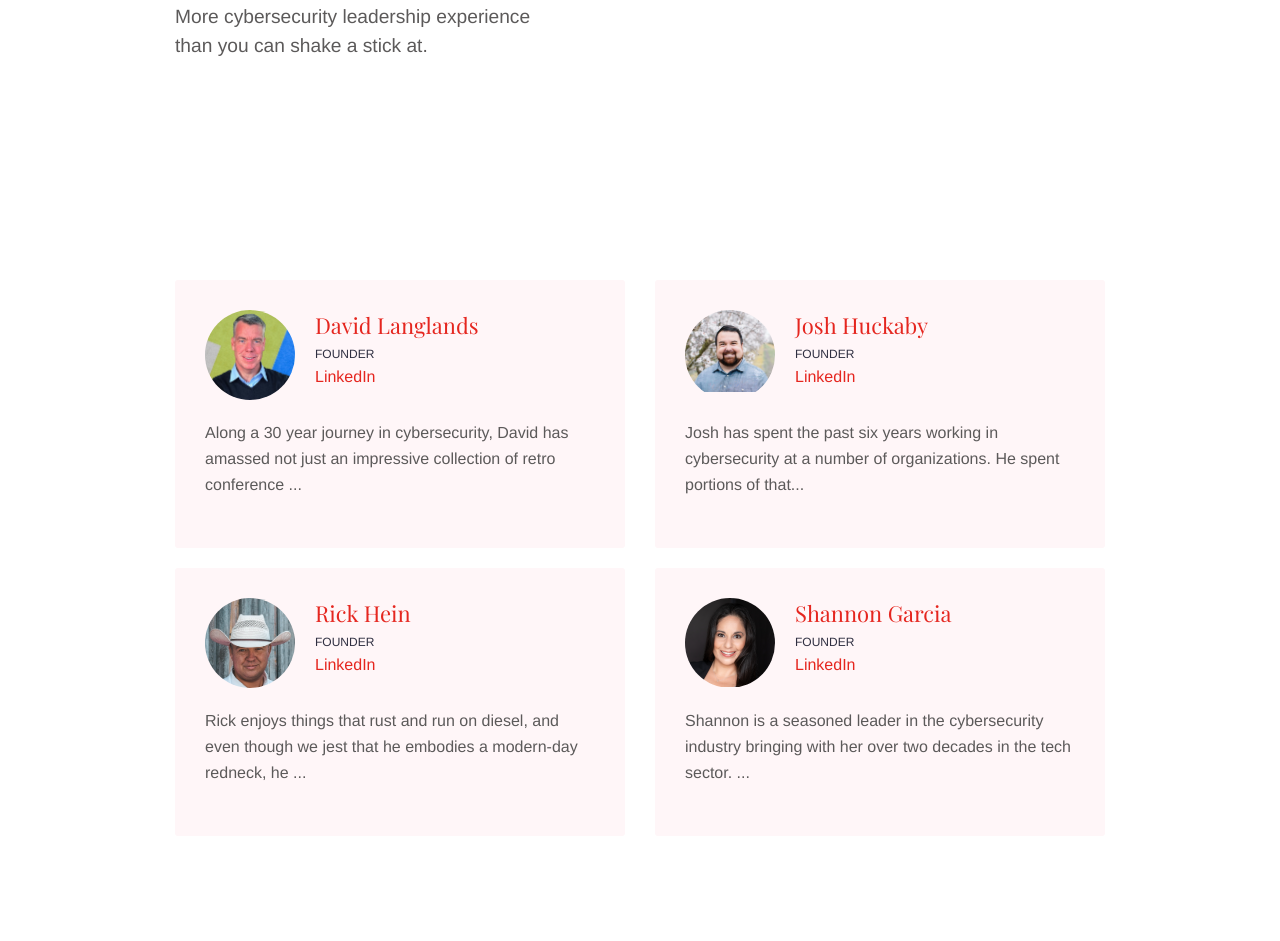
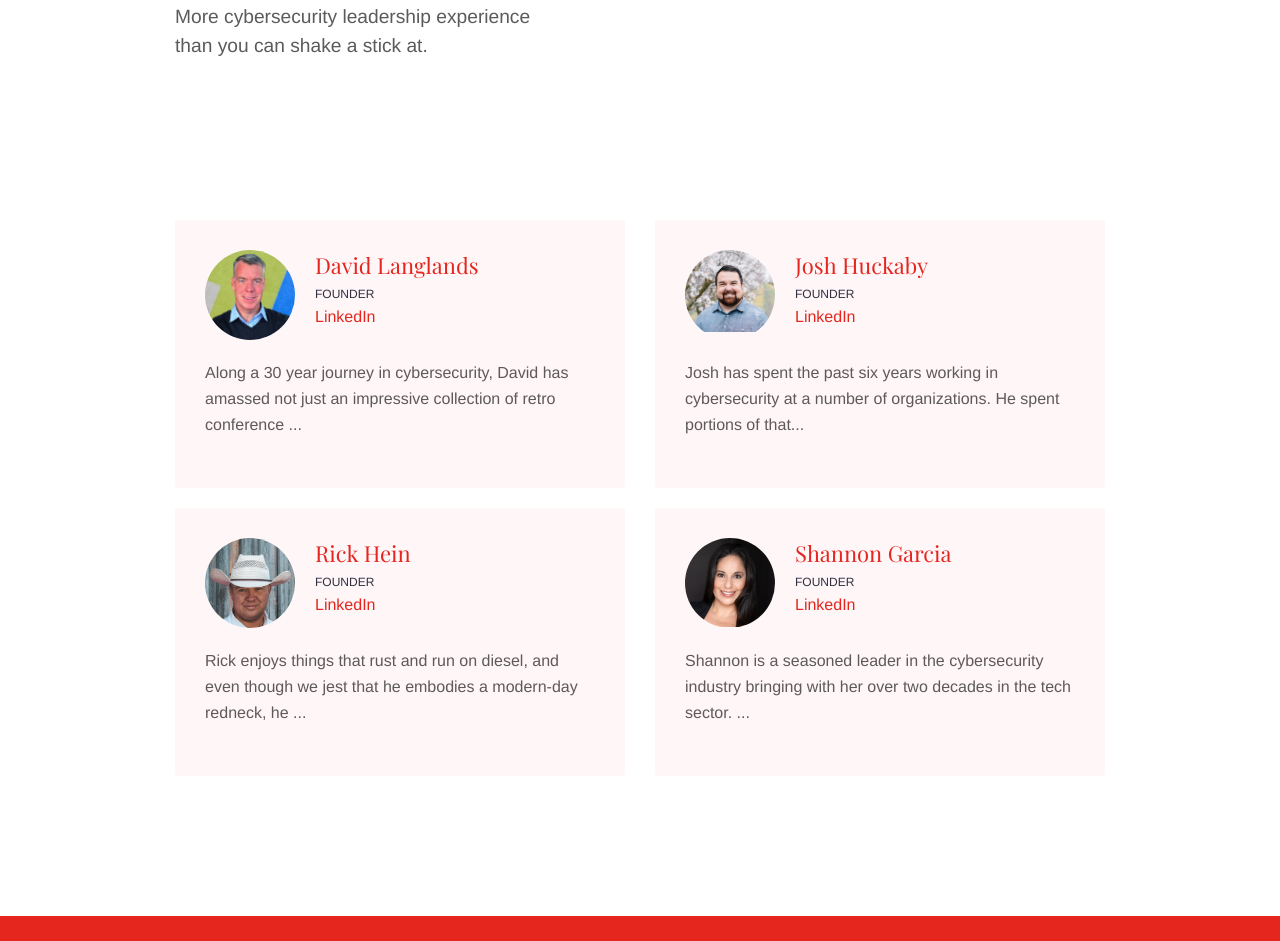
Before and after one commit to strategicdefense/strategicdefense.github.io, a Jekyll site: the page built from team.md, in a window 1280 px wide. Shown: the part 479-1420 px from the top of the page. Built offline with Jekyll 4.4.1, drawn with Linux system fonts in a browser that asks for light colours.

Commit message:
tweaking margins

```diff
--- a/_layouts/home.html
+++ b/_layouts/home.html
@@ -22,7 +22,7 @@ bodyClass: "page-home"
 </div>
 
 <div class="strip">
-  <div class="container pt-6 pb-6 pb-md-10">
+  <div class="container pt-0 pb-0 pb-md-10">
     <div class="row justify-content-start">
       {% assign limit = site.home.limit_services | default: 6 %}
       {% for service in site.services limit: limit %}
--- a/_layouts/services.html
+++ b/_layouts/services.html
@@ -18,7 +18,7 @@ bodyClass: "page-services"
   </div>
 </div>
 
-<div class="container pt-6 pb-6">
+<div class="container pt-0 pb-0">
   <div class="row">
     {% for service in site.services %}
     <div class="col-12 col-md-6 mb-3">
--- a/_layouts/teams.html
+++ b/_layouts/teams.html
@@ -18,7 +18,7 @@ bodyClass: "page-teams"
     </div>
 </div>
 
-<div class="container pt-6 pb-6">
+<div class="container pt-0 pb-0">
     <div class="row">
         {% assign promoted_teams = site.team | where: "promoted", true | sort: "weight" %}
         {% for team in promoted_teams %}
```
Also changed, not shown: 3 other files.
